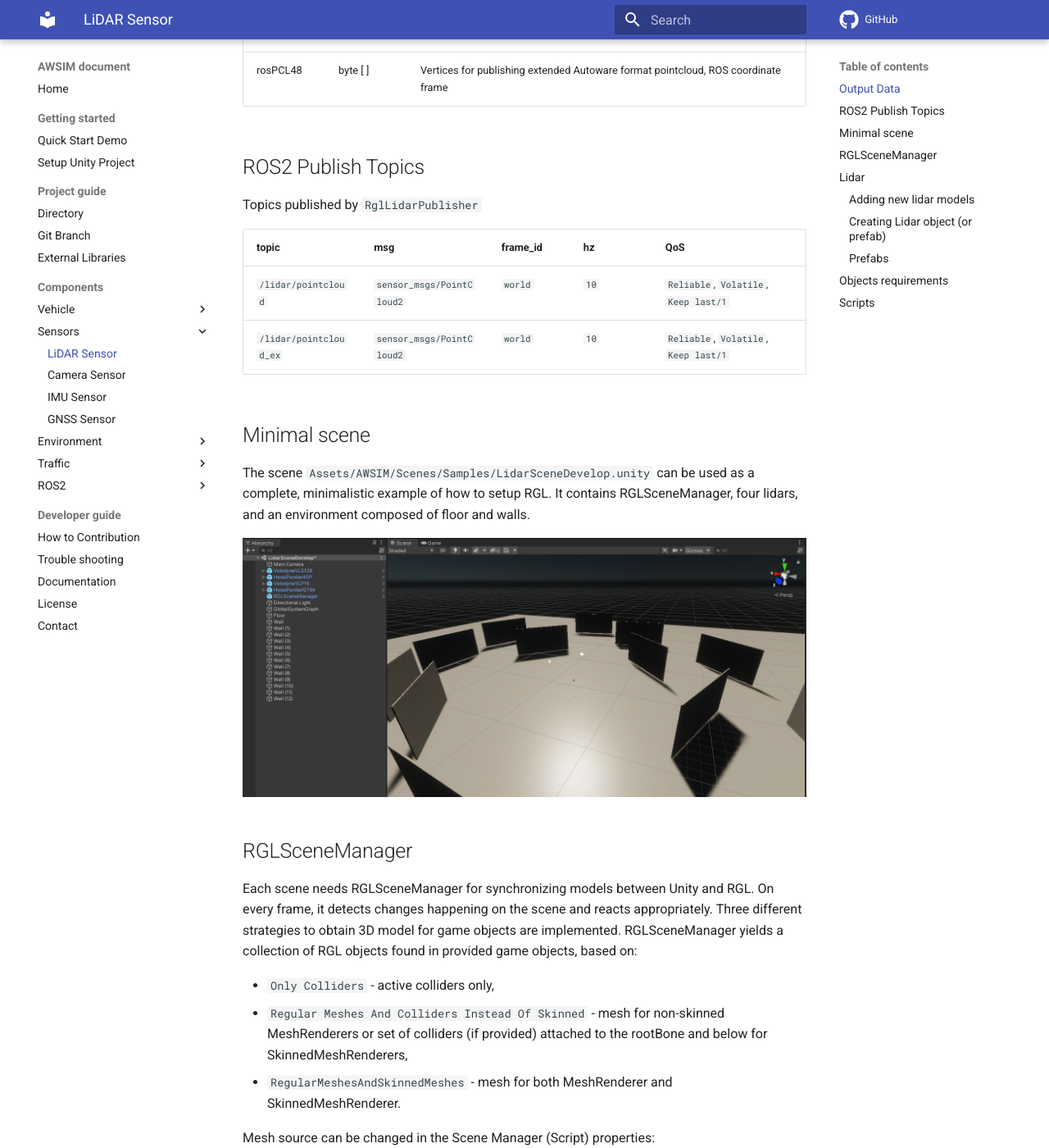
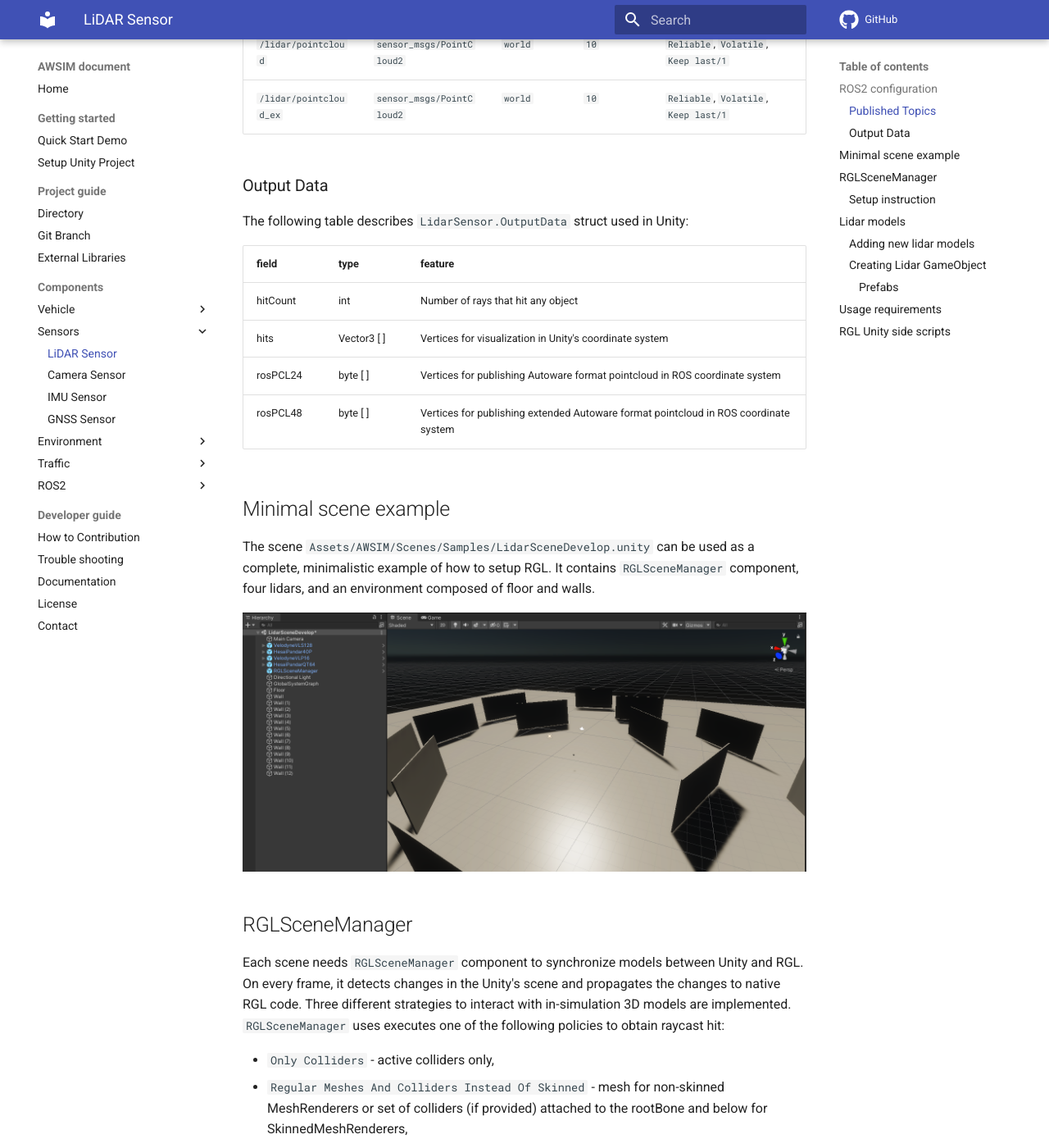
Before and after one commit to OptiVerse-Technology-Ltd/AWSIM, an MkDocs documentation site: the page built from docs/Components/Sensors/LiDARSensor/index.md, in a window 1280 px wide and 1400 px high, scrolled down 549 px. Shown: the whole window at 82% size. Built offline with MkDocs 1.6.1 and Material for MkDocs 9.7.7, drawn with Linux system fonts in a browser that asks for light colours; comment, search, counter and statistics services are not loaded; some of the changed text lies outside the part shown.

Commit message:
Refinre LidarSensor file

```diff
--- a/docs/Components/Sensors/LiDARSensor/index.md
+++ b/docs/Components/Sensors/LiDARSensor/index.md
@@ -1,34 +1,41 @@
 # Lidar Sensor
-AWSIM uses Robotec GPU Lidar, which is a cross-platform (Windows and Linux), RTX-accelerated, CUDA/C++ library developed by [Robotec.AI](https://robotec.ai/). For more info on RGL, visit [its repository](https://github.com/RobotecAI/RobotecGPULidar).
+AWSIM uses Robotec GPU Lidar, which is a cross-platform (Windows and Linux), RTX-accelerated, CUDA/C++ library developed by [Robotec.AI](https://robotec.ai/). For more information about RGL library, visit [its repository](https://github.com/RobotecAI/RobotecGPULidar).
 
-To use RGL in AWSIM, Unity integration is prepared (RGLUnityPlugin).
+AWSIM is integrated with RGL out-of-the-box - using RGLUnityPlugin Asset.
 
-## Output Data
-`LidarSensor.OutputData` properties
 
-|field|type|feature|
-|:--|:--|:--|
-|hitCount|int|Number of rays that actually has hit anything|
-|hits|Vector3 [ ]|Vertices for visualization (Unity coordinate frame)|
-|rosPCL24|byte [ ]|Vertices for publishing Autoware format pointcloud, ROS coordinate frame|
-|rosPCL48|byte [ ]|Vertices for publishing extended Autoware format pointcloud, ROS coordinate frame|
+## ROS2 configuration
 
-## ROS2 Publish Topics
-Topics published by `RglLidarPublisher`
+The following sections describe RGL configuration in AWSIM.
+### Published Topics
+The table below shows topics published by `RglLidarPublisher` script.
 
 |topic|msg|frame_id|hz|QoS|
 |:--|:--|:--|:--|:--|
 |`/lidar/pointcloud`|`sensor_msgs/PointCloud2`|`world`|`10`|`Reliable`, `Volatile`, `Keep last/1`|
 |`/lidar/pointcloud_ex`|`sensor_msgs/PointCloud2 `|`world`|`10`|`Reliable`, `Volatile`, `Keep last/1`|
 
-## Minimal scene
+### Output Data
 
-The scene `Assets/AWSIM/Scenes/Samples/LidarSceneDevelop.unity` can be used as a complete, minimalistic example of how to setup RGL. It contains RGLSceneManager, four lidars, and an environment composed of floor and walls.
+
+The following table describes `LidarSensor.OutputData` struct used in Unity:
+
+|field|type|feature|
+|:--|:--|:--|
+|hitCount|int|Number of rays that hit any object|
+|hits|Vector3 [ ]|Vertices for visualization in Unity's coordinate system|
+|rosPCL24|byte [ ]|Vertices for publishing Autoware format pointcloud in ROS coordinate system|
+|rosPCL48|byte [ ]|Vertices for publishing extended Autoware format pointcloud in ROS coordinate system|
+
+## Minimal scene example
+
+The scene `Assets/AWSIM/Scenes/Samples/LidarSceneDevelop.unity` can be used as a complete, minimalistic example of how to setup RGL. It contains `RGLSceneManager` component, four lidars, and an environment composed of floor and walls.
 
 <img src="img/LidarSceneDevelop.png" width="700">
 
 ## RGLSceneManager
-Each scene needs RGLSceneManager for synchronizing models between Unity and RGL. On every frame, it detects changes happening on the scene and reacts appropriately. Three different strategies to obtain 3D model for game objects are implemented. RGLSceneManager yields a collection of RGL objects found in provided game objects, based on:
+
+Each scene needs `RGLSceneManager` component to synchronize models between Unity and RGL. On every frame, it detects changes in the Unity's scene  and propagates the changes to native RGL code. Three different strategies to interact with in-simulation 3D models are implemented. `RGLSceneManager` uses executes one of the following policies to obtain raycast hit:
 
 - `Only Colliders` - active colliders only,
 - `Regular Meshes And Colliders Instead Of Skinned` - mesh for non-skinned MeshRenderers or set of colliders (if provided) attached to the rootBone and below for SkinnedMeshRenderers,
@@ -40,29 +47,32 @@ Mesh source can be changed in the Scene Manager (Script) properties:
 
 *Note: RGLSceneManager performance depends on mesh source option selected.*
 
-Setup instructions for new scenes:
+### Setup instruction
+
+To configure RGL for new scenes, please:
 
 1. Create an empty object (name it RGLSceneManager).
 2. Attach script `SceneManager.cs` to the RGLSceneManager object.
 
-## Lidar
-Lidar objects typically consist of three scripts:
+## Lidar models
 
-- `LidarSensor` - provides lidar configuration and performs raytrace
-- `PointCloudVisualization` - visualizes point cloud collected by lidar
+Lidar prefabs typically consist of three scripts:
+
+- `LidarSensor` - provides lidar configuration and performs native RGL raytrace calls
+- `PointCloudVisualization` - visualizes point cloud collected by sensor
 - `RglLidarPublisher` - converts the data output from LidarSensor to ROS2 msg and publishes it
 
 To use one of the prepared prefab lidars, drag the prefab file and drop it into a scene:
 
 <img src="img/AddPrefabLidar.png" width="700">
 
-After that the new object with scripts, colliders, and mesh will be created:
+A lidar GameObject should be instantiated automatically:
 
 <img src="img/PrefabLidarObject.png" width="700">
 
 Next, you can modify scripts parameters in Unity Inspector:
 
-In `LidarSensor` lidar configuration can be changed:
+In `LidarSensor` script, the following configuration can be changed:
 
 - `Automatic Capture Hz` - the rate of sensor processing
 - `Model Preset` - allows selecting one of the built-in LiDAR models
@@ -77,19 +87,19 @@ In `LidarSensor` lidar configuration can be changed:
 
 <img src="img/LidarSensorProp.png" width="500">
 
-In the script `Point Cloud Visualization` the material of points can be changed. If material is `None` then `PointCloudMaterial` from `Assets/RGLUnityPlugin/Resources` will be loaded. You can disable visualization by deactivating the script.
+In the script `Point Cloud Visualization` the material of points can be changed. If material is `None` then `PointCloudMaterial` from `Assets/RGLUnityPlugin/Resources` will be automatically loaded. You can disable visualization by deactivating the component.
 
 <img src="img/VisualizationProp.png" width="500">
 
-Point Cloud Visualization preview:
+`Point Cloud Visualization` preview:
 
 <img src="img/LidarVisualizationOnScene.png" width="700">
 
-In the last script - `RglLidarPublisher` - ROS properties such as topics names, frame ID, publish activation or QoS settings can be modified:
+In the last script - `RglLidarPublisher` - ROS properties such as topics names, frame IDs, publish activation or QoS settings can be modified:
 
 <img src="img/PublisherProp.png" width="500">
 
-#### Adding new lidar models
+### Adding new lidar models
 
 To add a new lidar model, perform the following steps:
 
@@ -98,7 +108,9 @@ To add a new lidar model, perform the following steps:
 3. Add an entry to `LidarConfigurationLibrary`. Use the provided laser array or generate a uniform one using static method `LaserArray.Uniform()`.
 4. Done. New lidar preset should be available via Unity Inspector.
 
-#### Creating Lidar object (or prefab)
+### Creating Lidar GameObject
+
+To create GameObject (or prefab) containing lidar sensor, please perform the following steps:
 
 1. Create an empty object
 2. Attach script `LidarSensor.cs`.
@@ -112,6 +124,8 @@ To add a new lidar model, perform the following steps:
 
 #### Prefabs
 
+The list of available prefabs can be found below.
+
 |LiDAR|Path|
 |:--|:--|
 |HESAI Pandar40P|`Assets/AWSIM/Prefabs/Sensors/RobotecGPULidars/HesaiPandar40P.prefab`|
@@ -121,16 +135,17 @@ To add a new lidar model, perform the following steps:
 |Velodyne VLC-32C|`Assets/AWSIM/Prefabs/Sensors/RobotecGPULidars/VelodyneVLP32C.prefab`|
 |Velodyne VLS-128-AP|`Assets/AWSIM/Prefabs/Sensors/RobotecGPULidars/VelodyneVLS128.prefab`|
 
-## Objects requirements
+## Usage requirements
 Objects, to be detectable by Robotec GPU lidar, must fulfill the following requirements:
 
-1. Contain one of the components: Collider, Mesh Renderer, or Skinned Mesh Renderer. It depends on RGLSceneManager mesh source parameter.
+1. Contain one of the components: `Collider`, `Mesh Renderer`, or `Skinned Mesh Renderer`. It depends on RGLSceneManager mesh source parameter.
 2. Be readable from CPU-accessible memory. It can be achieved using the “Read/Write Enabled” checkbox in mesh settings. *Note: Primitive Objects are readable by default.*
 
 <img src="img/ReadableMeshSetting.png" width="400">
 
-## Scripts
-Paths:<br>
+## RGL Unity side scripts
+
+All most important scripts can be found under the following paths:<br>
 `Assets/RGLUnityPlugin/Scripts/SceneManager.cs`<br>
 `Assets/RGLUnityPlugin/Scripts/LidarSensor.cs`<br>
 `Assets/RGLUnityPlugin/Scripts/PointCloudVisualization.cs`<br>
```
